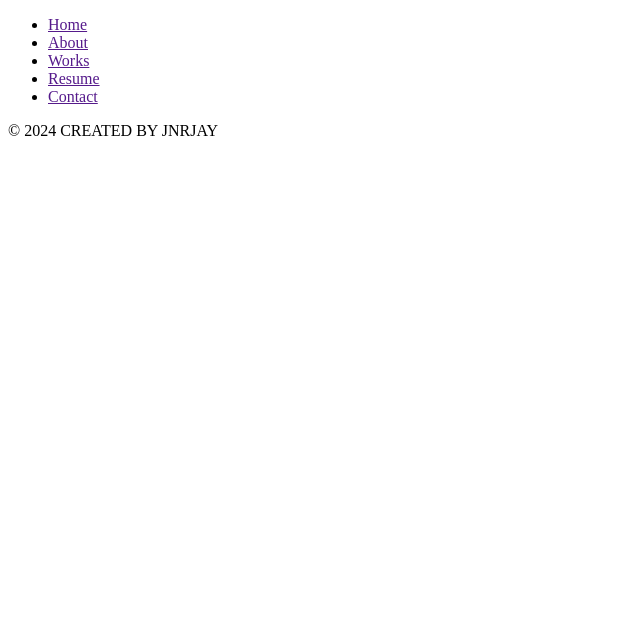
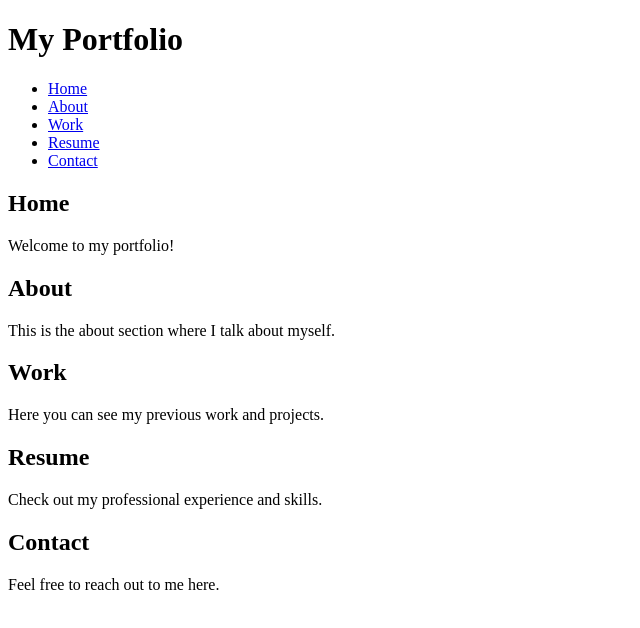
Before and after one commit to junosdakolo/Day2, a plain HTML site: page index.html in a window 1280 px wide. Shown: the whole page, without its empty margins (0-640 px from the left). Drawn offline with Linux system fonts and the light colour scheme.

Commit message:
version 3

```diff
--- a/index.html
+++ b/index.html
@@ -1,30 +1,48 @@
 <!DOCTYPE html>
-<html lang="en" dir="ltr">
+<html lang="en">
 <head>
-    <meta charset="utf-8">
-    <title>Day 2 Work</title>
+    <meta charset="UTF-8">
+    <meta name="viewport" content="width=device-width, initial-scale=1.0">
+    <title>Header Page</title>
 </head>
 <body>
-
     <header>
+        <h1>My Portfolio</h1>
         <nav>
-            <div class="nav-links">
             <ul>
-                    <li><a href="">Home</a></li>
-                    <li><a href="">About</a></li>
-                    <li><a href="">Works</a></li>
-                    <li><a href="">Resume</a></li>
-                    <li><a href="">Contact</a></li>
+                <li><a href="#home">Home</a></li>
+                <li><a href="#about">About</a></li>
+                <li><a href="#work">Work</a></li>
+                <li><a href="#resume">Resume</a></li>
+                <li><a href="#contact">Contact</a></li>
             </ul>
-            </div>
         </nav>
     </header>
 
-<footer>
-<p>&COPY; 2024 CREATED BY JNRJAY </p>
+    <!-- Sections for each link -->
+    <section id="home">
+        <h2>Home</h2>
+        <p>Welcome to my portfolio!</p>
+    </section>
 
-</footer>
+    <section id="about">
+        <h2>About</h2>
+        <p>This is the about section where I talk about myself.</p>
+    </section>
 
+    <section id="work">
+        <h2>Work</h2>
+        <p>Here you can see my previous work and projects.</p>
+    </section>
+
+    <section id="resume">
+        <h2>Resume</h2>
+        <p>Check out my professional experience and skills.</p>
+    </section>
+
+    <section id="contact">
+        <h2>Contact</h2>
+        <p>Feel free to reach out to me here.</p>
+    </section>
 </body>
-
 </html>
```
Lines whose indentation alone changed are shown as unchanged.
